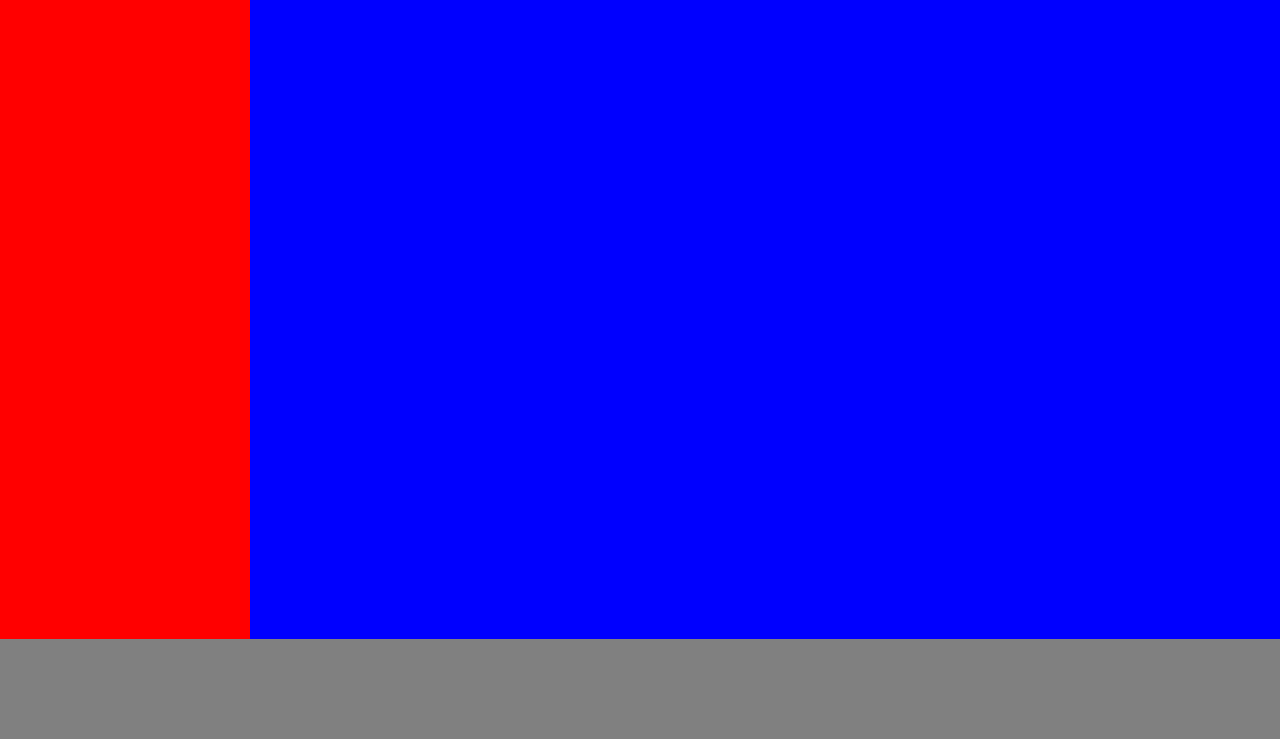
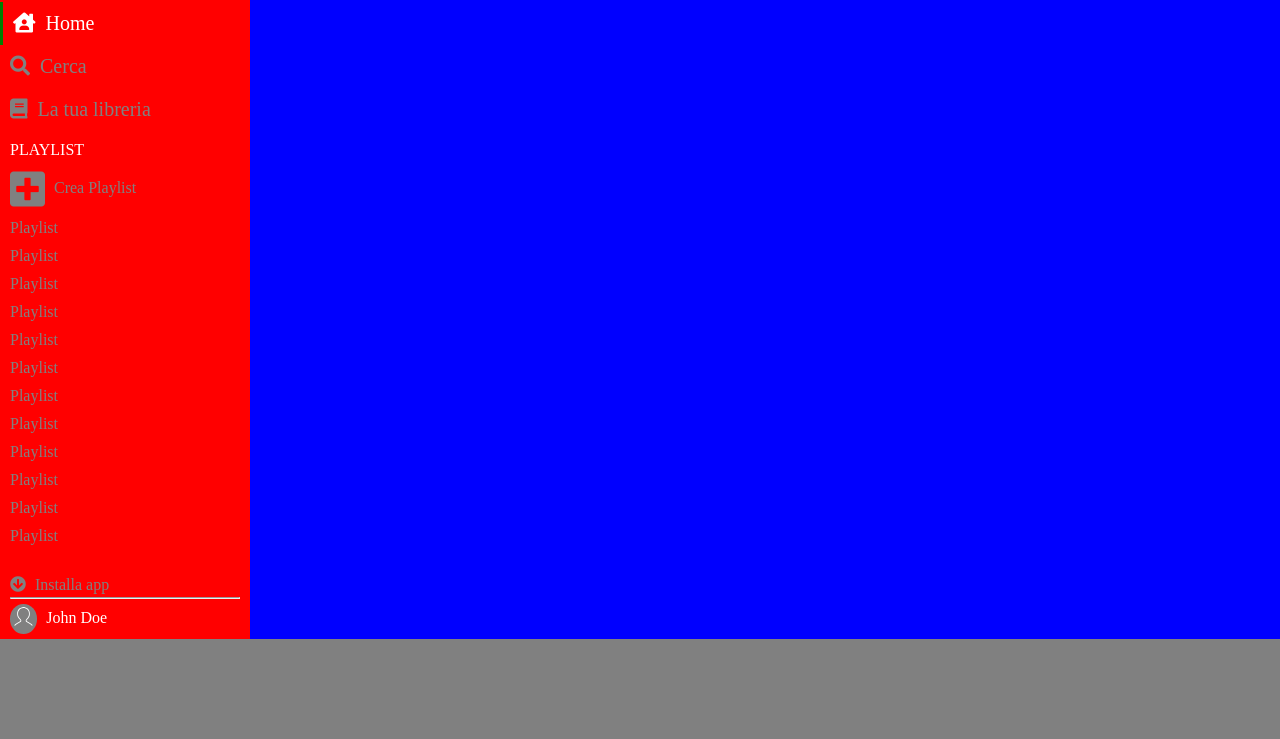
Before and after one commit to oriboys/html-css-spotifyweb, a plain HTML site: page index.html in a window 1280 px wide. Shown: the part 61-800 px from the top of the page. Drawn offline with Linux system fonts and the light colour scheme.

Commit message:
nav-left

```diff
--- a/css/style.css
+++ b/css/style.css
@@ -30,7 +30,128 @@ main{
   height: 100%;
   background-color: red;
   float: left;
-  /* margin-bottom: 100px; */
+  display: flex;
+  /* padding-left: 10px;
+  padding-right: 10px; */
+  flex-direction: column;
+}
+
+.nav-left ul{
+  list-style: none;
+}
+
+.nav-left a {
+  text-decoration: none;
+}
+
+.nav-left i {
+  padding-right: 5px;
+}
+
+/* logo */
+
+.logo{
+  width: 60%;
+  padding-top: 10px;
+  padding-bottom: 10px;
+  padding-left: 10px;
+  padding-right: 10px;
+}
+
+/* nav-menu */
+
+.nav-menu ul li{
+  padding-bottom: 10px;
+  padding-top: 10px;
+}
+
+.nav-menu ul li a {
+  padding-left: 10px;
+  padding-right: 10px;
+  font-size: 20px;
+  color: grey;
+}
+.nav-menu ul li:first-child {
+
+  border-left: 3px solid green;
+}
+
+.nav-menu ul li:first-child a{
+  color: white;
+}
+
+/* nav-playlist */
+
+.nav-playlist{
+  margin-top: 10px;
+  padding-left: 10px;
+  padding-right: 10px;
+  max-width: 300px;
+  overflow-y: auto;
+  flex-grow: 1;
+  margin-bottom: 20px;
+}
+
+.nav-playlist ul li {
+  padding-bottom: 10px;
+  color: white;
+}
+
+.nav-playlist i {
+  font-size: 40px;
+  vertical-align: middle;
+}
+
+.nav-playlist ul li a {
+  color: grey;
+}
+
+
+/* profile */
+
+.profile{
+  width: 100%;
+  /* align-self: flex-end; */
+  padding-bottom: 5px;
+  padding-top: 5px;
+  padding-left: 10px;
+  padding-right: 10px;
+}
+
+.profile hr{
+  width: 100%;
+}
+
+.profile a {
+  padding-bottom: 5px;
+  text-decoration: none;
+  color: grey;
+}
+
+.profile i {
+  padding-bottom: 5px;
+}
+
+.account img {
+  height: 30px;
+  vertical-align: middle;
+  padding: 3px;
+  background-color: grey;
+  border-radius: 50%;
+
+}
+
+.account {
+  padding-top: 5px;
+
+}
+
+.account a {
+  text-decoration: none;
+  padding-left: 5px;
+  font-size: 16px;
+  color: white;
+
 }
 
 
@@ -40,6 +161,14 @@ main{
   background-color: blue;
   float: left;
 }
+
+/* media query navleft */
+
+@media screen and (max-width: 768px){
+
+}
+
+/* media query main*/
 
 
 @media screen and (max-width: 768px){
--- a/index.html
+++ b/index.html
@@ -4,6 +4,7 @@
     <meta charset="utf-8">
     <meta name="viewport" content="width=device-width, initial-scale=1.0">
     <meta http-equiv="X-UA-Compatible" content="IE=7">
+    <link rel="stylesheet" href="https://cdnjs.cloudflare.com/ajax/libs/font-awesome/5.15.1/css/all.min.css" integrity="sha512-+4zCK9k+qNFUR5X+cKL9EIR+ZOhtIloNl9GIKS57V1MyNsYpYcUrUeQc9vNfzsWfV28IaLL3i96P9sdNyeRssA==" crossorigin="anonymous" />
     <link rel="stylesheet" href="css/style.css">
     <title>Spotify</title>
   </head>
@@ -13,7 +14,59 @@
       <!-- inizio main -->
       <main class="clearfix">
         <section class="nav-left">
+          <div class="logo">
+            <img src="img/logo.svg" alt="">
+          </div>
 
+          <div class="nav-menu">
+            <ul>
+              <li><a href=""><i class="fas fa-house-user"></i> <span>Home</span> </a></li>
+              <li><a href=""><i class="fas fa-search"></i> <span>Cerca</span> </a></li>
+              <li><a href=""><i class="fas fa-book"></i> <span>La tua libreria</span></a></li>
+            </ul>
+          </div>
+
+          <div class="nav-playlist">
+            <ul>
+              <li>PLAYLIST</li>
+              <li><a href=""><i class="fas fa-plus-square"></i> Crea Playlist</a></li>
+              <li><a href="">Playlist </a></li>
+              <li><a href="">Playlist</a></li>
+              <li><a href="">Playlist</a></li>
+              <li><a href="">Playlist</a></li>
+              <li><a href="">Playlist</a></li>
+              <li><a href="">Playlist</a></li>
+              <li><a href="">Playlist</a></li>
+              <li><a href="">Playlist</a></li>
+              <li><a href="">Playlist</a></li>
+              <li><a href="">Playlist </a></li>
+              <li><a href="">Playlist</a></li>
+              <li><a href="">Playlist</a></li>
+              <li><a href="">Playlist</a></li>
+              <li><a href="">Playlist</a></li>
+              <li><a href="">Playlist</a></li>
+              <li><a href="">Playlist</a></li>
+              <li><a href="">Playlist</a></li>
+              <li><a href="">Playlist</a></li>
+              <li><a href="">Playlist </a></li>
+              <li><a href="">Playlist</a></li>
+              <li><a href="">Playlist</a></li>
+              <li><a href="">Playlist</a></li>
+              <li><a href="">Playlist</a></li>
+              <li><a href="">Playlist</a></li>
+              <li><a href="">Playlist</a></li>
+              <li><a href="">Playlist</a></li>
+              <li><a href="">Playlist</a></li>
+            </ul>
+          </div>
+          <!-- inizio profile -->
+          <div class="profile">
+              <a href=""><i class="fas fa-arrow-circle-down"></i> Installa app</a>
+              <hr>
+              <div class="account">
+                <img src="img/profile.svg" alt=""> <a href="#">John Doe</a>
+              </div>
+          </div>
         </section>
         <section class="main-right">
 
```
Also changed, not shown: 1 other file.
